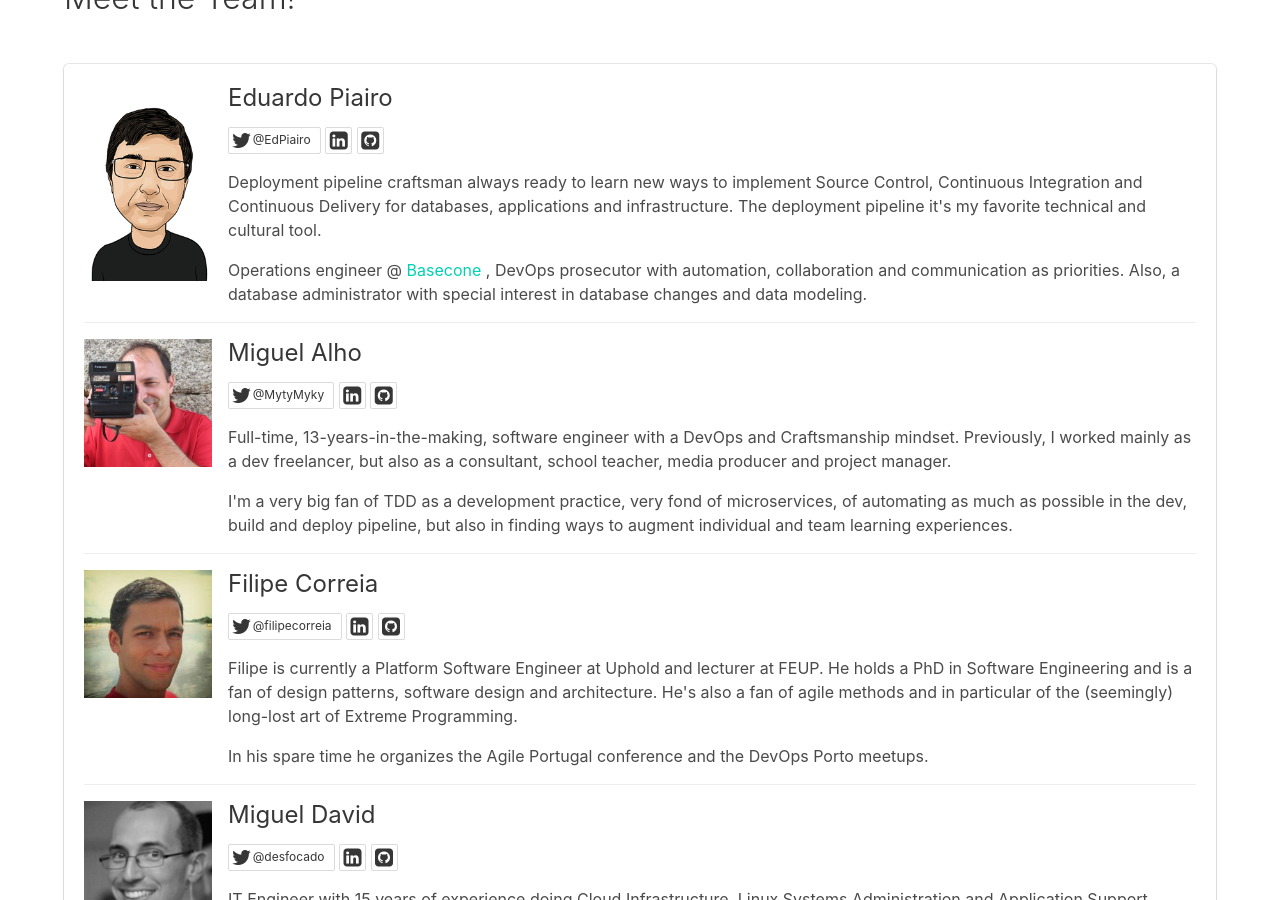
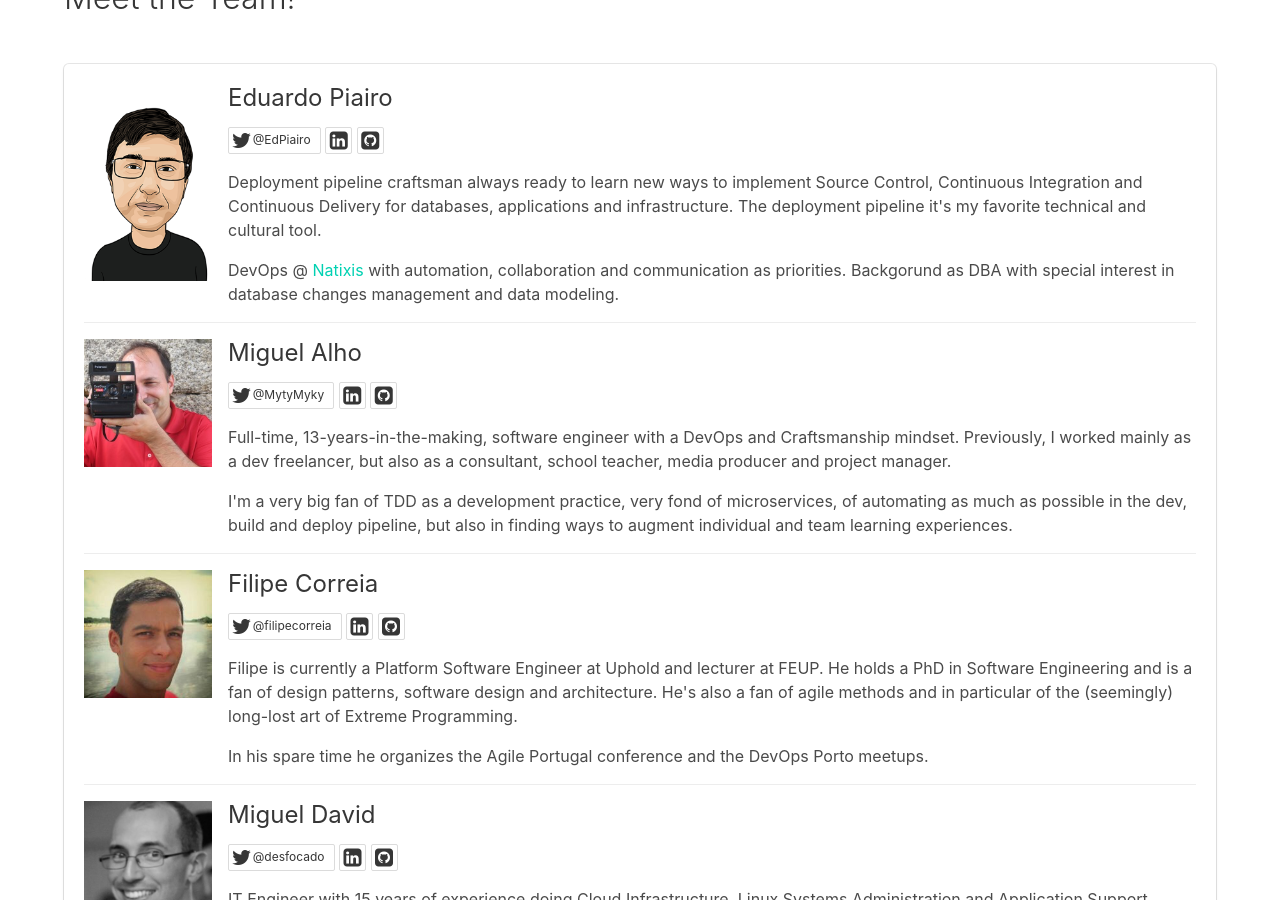
Before and after one commit to DevOpsPorto/devopsporto.github.io, a Jekyll site: the page built from team.html, in a window 1280 px wide and 900 px high, scrolled down 340 px. Built offline with Jekyll 4.4.1, drawn with Linux system fonts in a browser that asks for light colours.

Commit message:
eduardo piairo bio update

```diff
--- a/team.html
+++ b/team.html
@@ -26,8 +26,8 @@ layout: default
               and Continuous Delivery for databases, applications and infrastructure. The deployment pipeline it's my favorite technical and cultural tool.
             </p>
             <p>
-                Operations engineer @ <a href="https://www.basecone.com/" target="_blank">Basecone</a> , DevOps prosecutor with automation, collaboration and communication as priorities.
-                Also, a database administrator with special interest in database changes and data modeling.
+                DevOps @ <a href="https://www.natixis.com/" target="_blank">Natixis</a> with automation, collaboration and communication as priorities.
+                Backgorund as DBA with special interest in database changes management and data modeling.
             </p>
           </div>
         </div>
```
